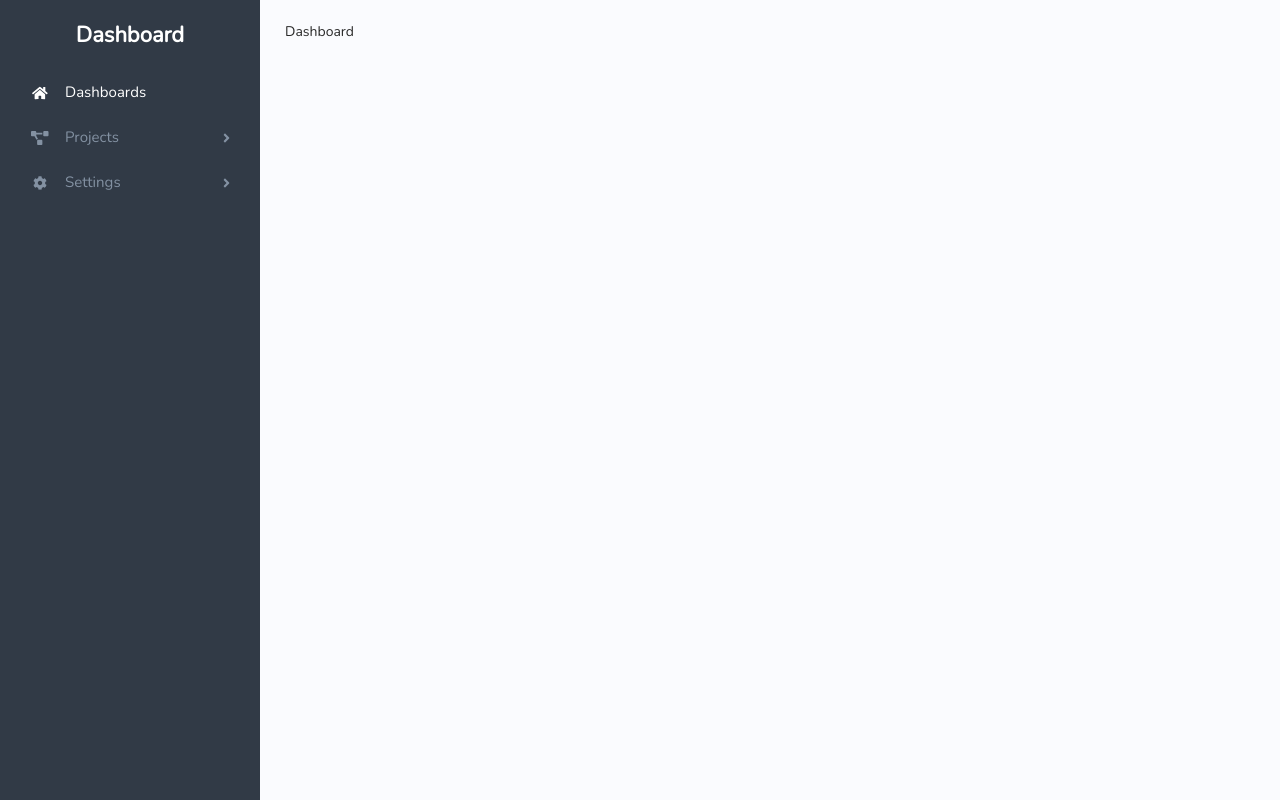
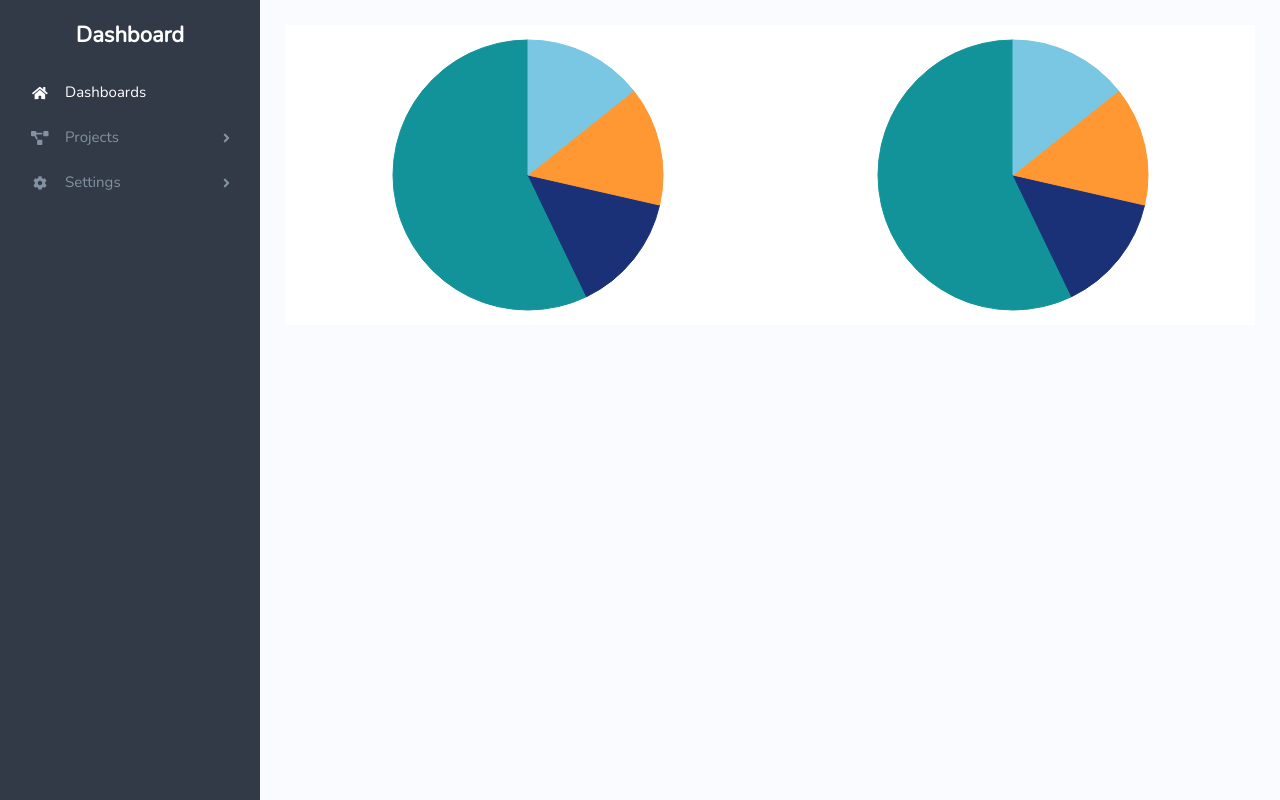
Before and after one commit to seung-juv/dashboard-react, a React (Create React App) app: page /#/ in a window 1280 px wide. Built offline with nearby package versions, Linux system fonts and the light colour scheme.

Commit message:
Getting Chart

```diff
--- a/package.json
+++ b/package.json
@@ -14,6 +14,7 @@
     "react-dom": "^16.13.1",
     "react-router-dom": "^5.2.0",
     "react-scripts": "3.4.1",
+    "react-vis": "^1.11.7",
     "styled-components": "^5.1.1",
     "styled-reset": "^4.2.1"
   },
--- /dev/null
+++ b/src/components/Chart/RadialChartCard.js
@@ -0,0 +1,35 @@
+import React from "react";
+import { RadialChart } from "react-vis";
+import styled from "styled-components";
+
+const Container = styled.div`
+  background-color: ${props => props.theme.whiteColor};
+  flex: 1;
+  display: flex;
+  justify-content: center;
+  align-items: center;
+`;
+
+export default ({
+  data = [],
+  width = 300,
+  innerRadius,
+  radius,
+  color,
+  height = 300,
+  animation = false
+}) => {
+  return (
+    <Container>
+      <RadialChart
+        data={data}
+        width={width}
+        innerRadius={innerRadius}
+        height={height}
+        color={color}
+        radius={radius}
+        animation={animation}
+      />
+    </Container>
+  );
+};
--- a/src/components/GlobalNavigationButton.js
+++ b/src/components/GlobalNavigationButton.js
@@ -73,20 +73,11 @@ const SubItem = styled(Link)`
   width: 100%;
   font-weight: 400;
   color: ${props => props.theme.darkGreyColor};
-  ${EFontAwesomeIcon} {
-    color: ${props => props.theme.darkGreyColor};
-  }
   &:hover {
     color: ${props => props.theme.lightGreyColor};
-    ${EFontAwesomeIcon} {
-      color: ${props => props.theme.lightGreyColor};
-    }
   }
   &.active {
     color: ${props => props.theme.whiteColor};
-    ${EFontAwesomeIcon} {
-      color: ${props => props.theme.whiteColor};
-    }
   }
 `;
 
--- a/src/routes/Dashboard/Dashboard.js
+++ b/src/routes/Dashboard/Dashboard.js
@@ -1,7 +1,21 @@
 import React from "react";
+import styled from "styled-components";
+import RadialChartCard from "../../components/Chart/RadialChartCard";
 
+const Wrapper = styled.div`display: flex;`;
 const Dashboard = () => {
-  return <div>Dashboard</div>;
+  return (
+    <Wrapper>
+      <RadialChartCard
+        data={[{ angle: 1 }, { angle: 1 }, { angle: 1 }, { angle: 4 }]}
+        animation={true}
+      />
+      <RadialChartCard
+        data={[{ angle: 1 }, { angle: 1 }, { angle: 1 }, { angle: 4 }]}
+        animation={true}
+      />
+    </Wrapper>
+  );
 };
 
 export default Dashboard;
```
Also changed, not shown: 1 other file (tests, documents, lock files or other folders).
